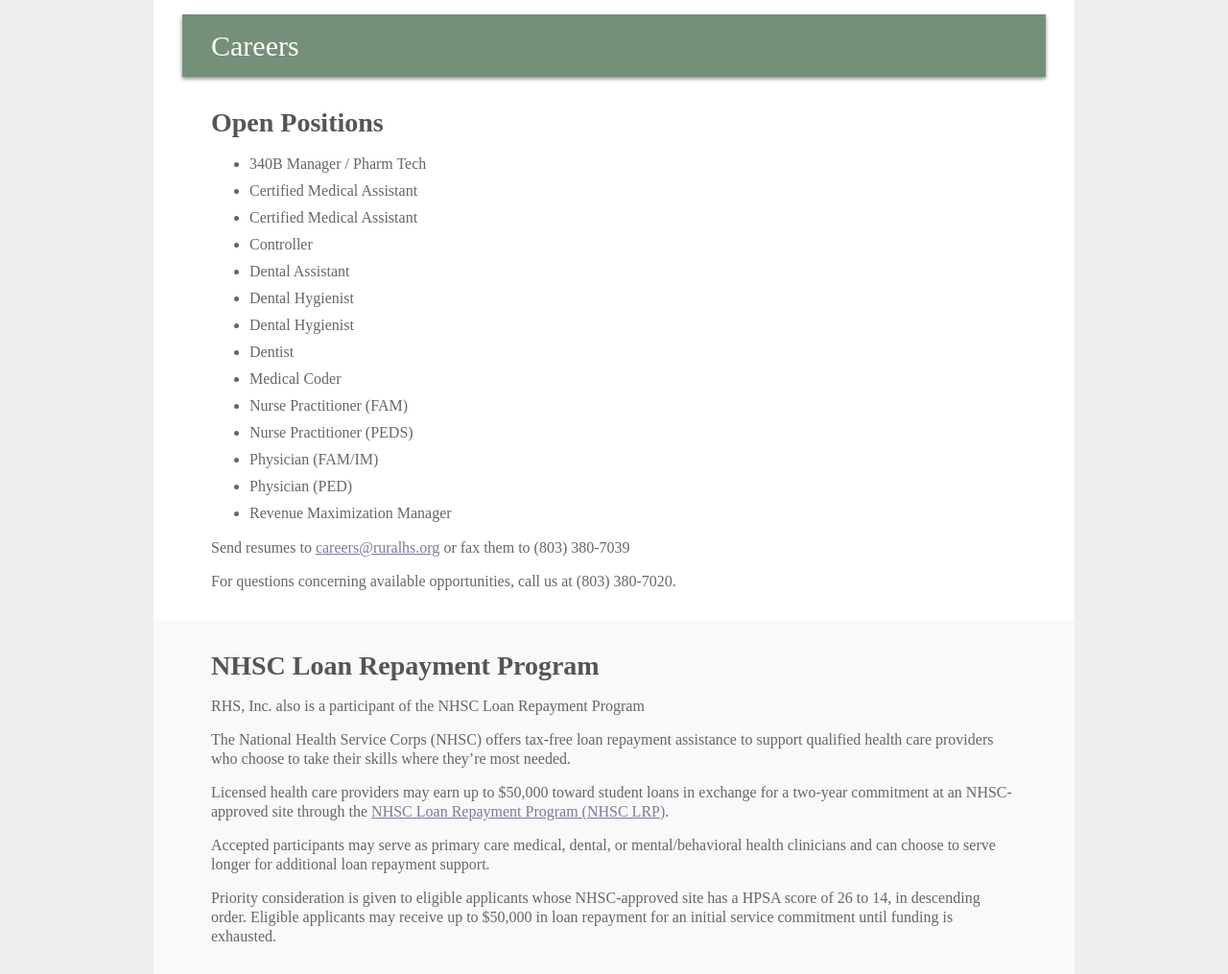
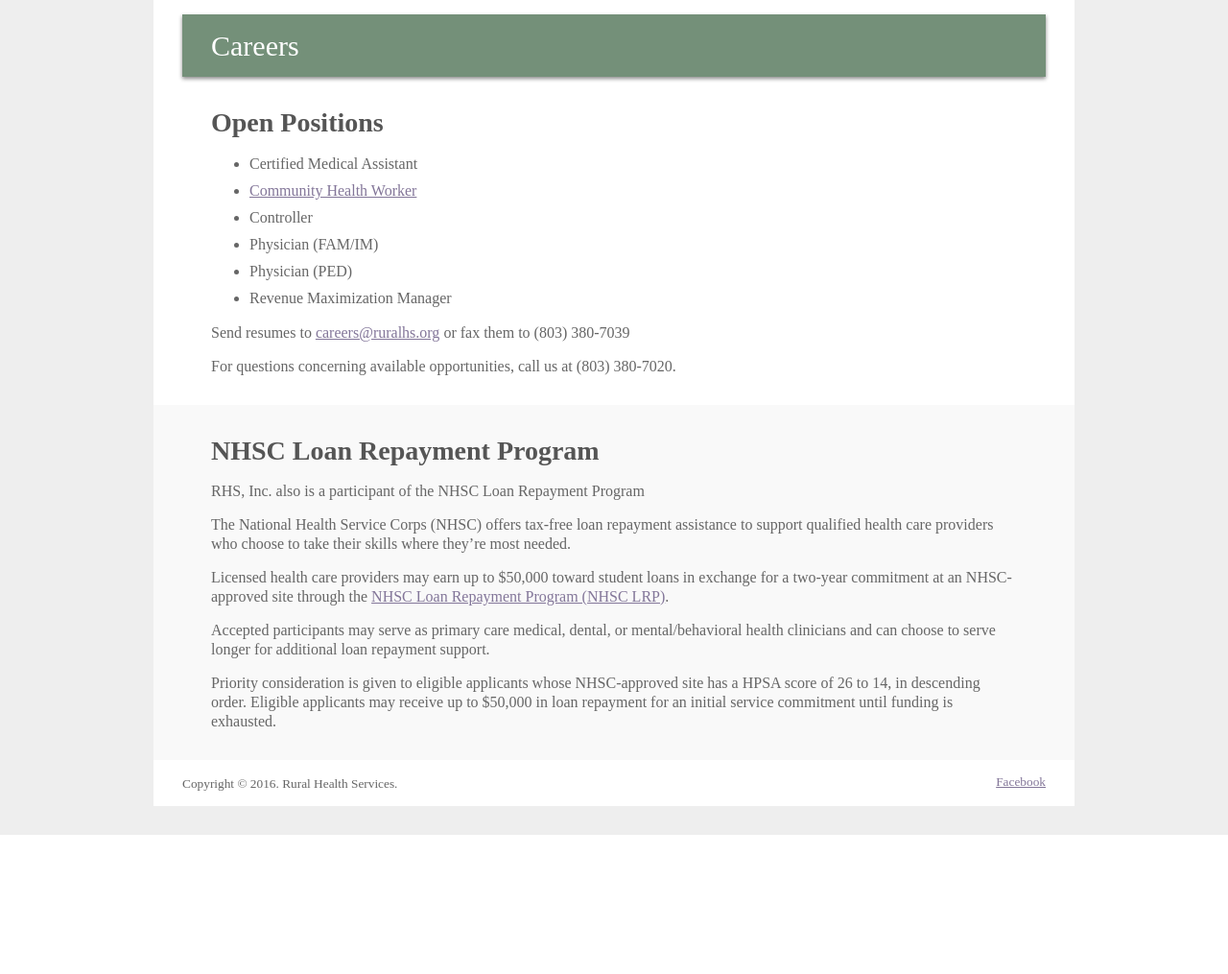
Before and after one commit to JesseNichols/RuralHealthServices, a PHP site: page /careers.php?language=1 in a window 1280 px wide. Shown: the part 235-1250 px from the top of the page at 96% size. After the commit the page ends 1105 px from the top, so only its background shows below. Run offline with PHP 8.4, Linux system fonts and the light colour scheme; some libraries are stand-ins or nearby versions.

Commit message:
Add news article and update careers

```diff
--- a/_includes/_content/_english/_home/careers.php
+++ b/_includes/_content/_english/_home/careers.php
@@ -1,17 +1,9 @@
 <div class="container">
     <h3 style="margin-top: 30px;">Open Positions</h3>
     <ul>
-        <li>340B Manager / Pharm Tech</li>
         <li>Certified Medical Assistant</li>
-        <li>Certified Medical Assistant</li>
+        <li><a href="http://www.indeed.com/viewjob?jk=9d12fe96fc7ff756&tk=1ar247fndakaub94&from=company" target="_blank">Community Health Worker</a></li>
         <li>Controller</li>
-        <li>Dental Assistant</li>
-        <li>Dental Hygienist</li>
-        <li>Dental Hygienist</li>
-        <li>Dentist</li>
-        <li>Medical Coder</li>
-        <li>Nurse Practitioner (FAM)</li>
-        <li>Nurse Practitioner (PEDS)</li>
         <li>Physician (FAM/IM)</li>
         <li>Physician (PED)</li>
         <li>Revenue Maximization Manager</li>
```
Also changed, not shown: _includes/_content/_english/_home/news.php (+9 -0 lines).
